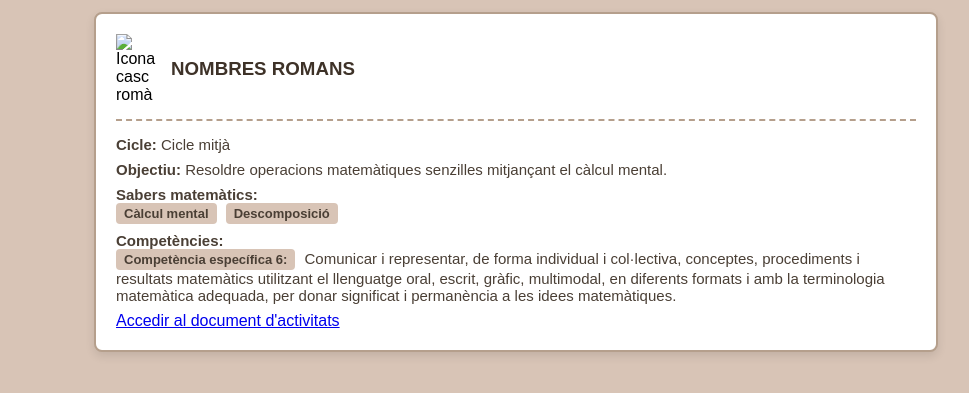
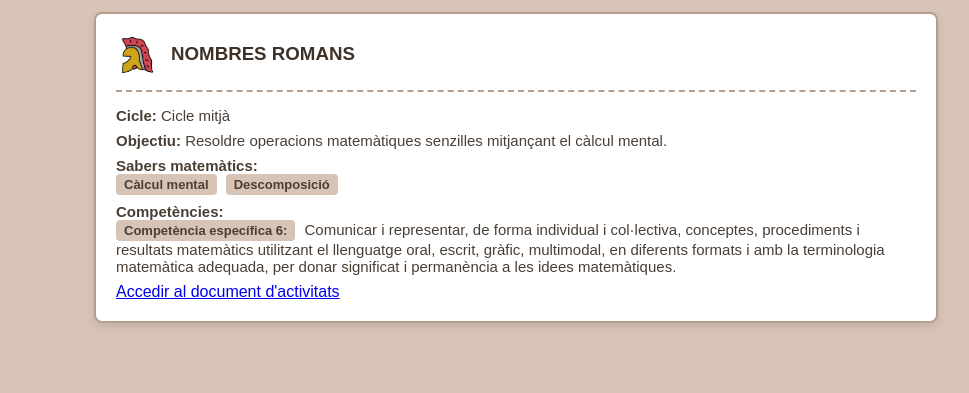
Before and after one commit to Carmico13/universarithoms, a plain HTML site: page numeracio.html in a window 1280 px wide. Shown: the part 205-598 px from the top of the page, without its empty margins (124-1093 px from the left). Drawn offline with Linux system fonts and the light colour scheme.

Commit message:
Add files via upload

```diff
--- a/numeracio.html
+++ b/numeracio.html
@@ -25,7 +25,7 @@
             <!-- NOMBRES ROMANS -->
             <div class="dossier-card">
                 <div style="display: flex; align-items: center; justify-content: flex-start; gap: 15px;">
-                    <img src="img/nombresromans" alt="Icona casc romà" style="width: 40px; height: auto;">
+                    <img src="img/nombresromans.png" alt="Icona casc romà" style="width: 40px; height: auto;">
                     <h3 style="color: #3e3228; margin: 0; border: none; padding: 0;">NOMBRES ROMANS</h3>
                 </div>
                 <hr style="border: none; border-top: 2px dashed #b59f8c; margin: 15px 0;">
```
